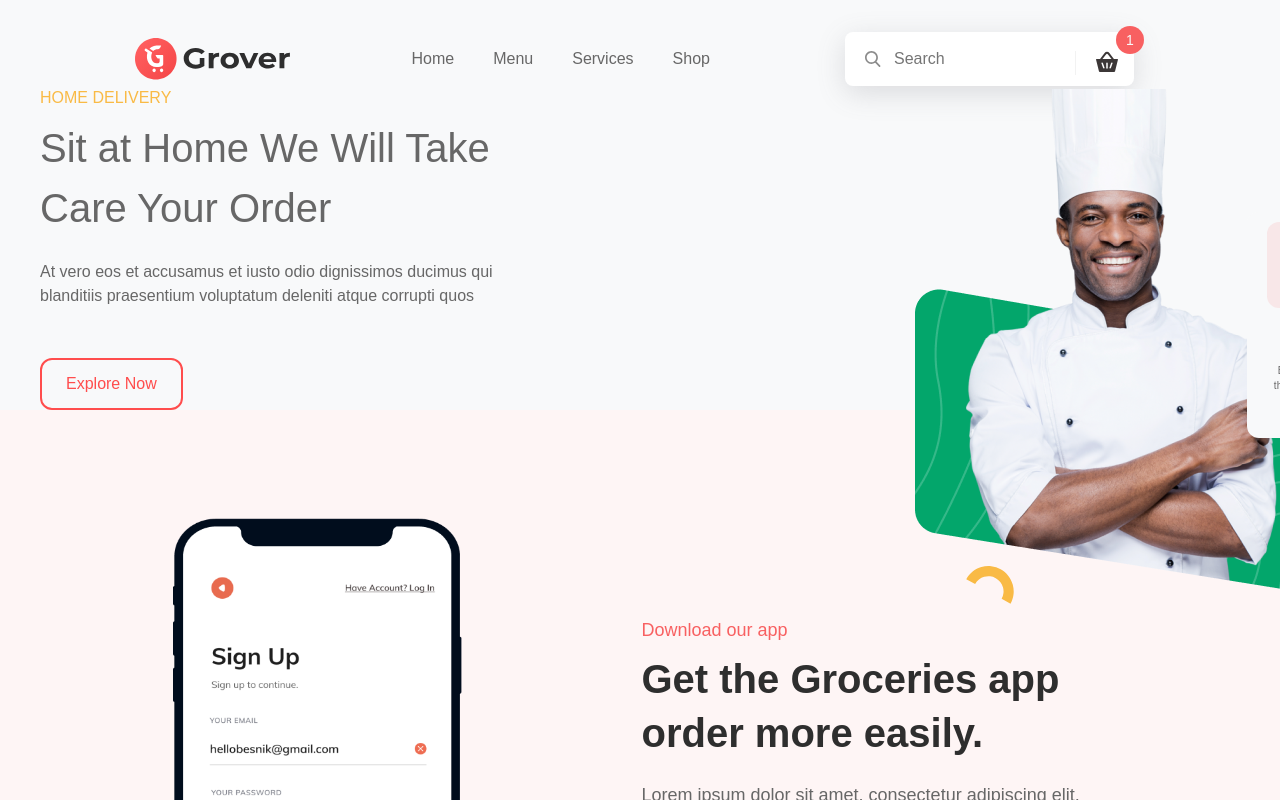
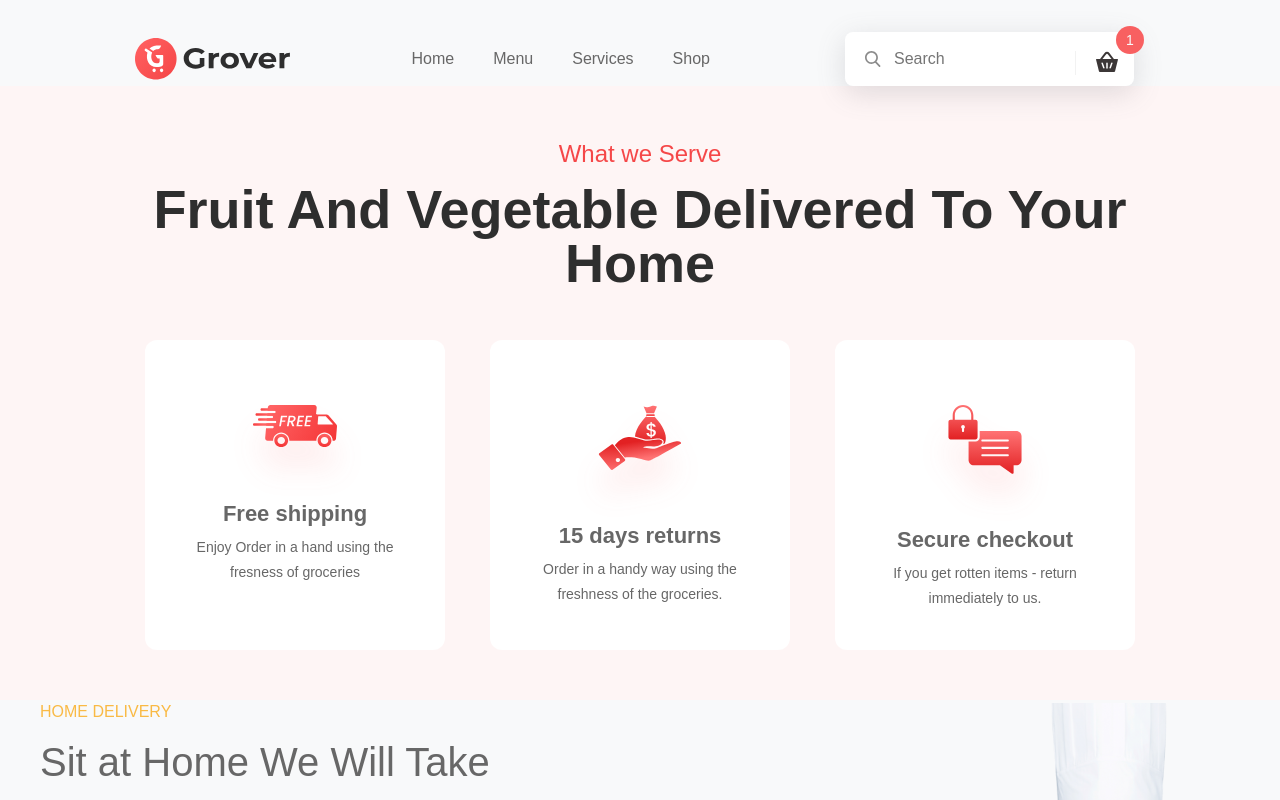
Before and after one commit to Tornikee77/Grover, a React (Vite) app: page / in a window 1280 px wide. Shown: the top 800 px of the page. Built offline with nearby package versions, Linux system fonts and the light colour scheme.

Commit message:
bugFix/weServe

```diff
--- a/src/views/Home/Home.jsx
+++ b/src/views/Home/Home.jsx
@@ -1,5 +1,5 @@
 import Header from "../../components/organisms/Header/Header";
-// import WeServe from "../../components/organisms/WeServe/WeServe";
+import WeServe from "../../components/organisms/WeServe/WeServe";
 import DownlaodOurApp from "../../components/DownloadOurApp/DownlaodOurApp";
 import Footer from "../../components/organisms/Footer/Footer";
 import Delivery from "../../components/organisms/Delivery/Delivery";
@@ -12,7 +12,7 @@ const Home = () => {
       {/*More than Faster*/}
       {/*More than Faster component import here*/}
       {/*What we Serve*/}
-      {/* <WeServe /> */}
+      <WeServe />
       {/*WHY CHOOSE US*/}
       {/*WHY CHOOSE US component import here*/}
       {/*HOME DELIVERY*/}
```
